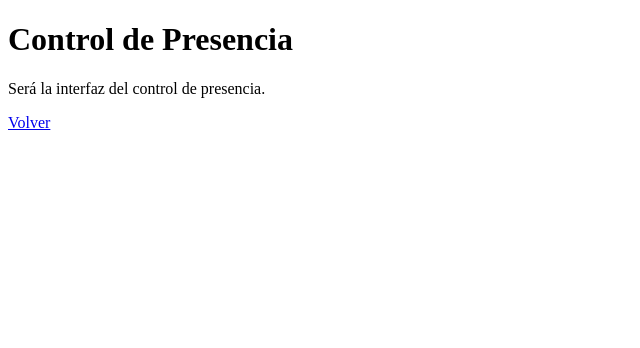
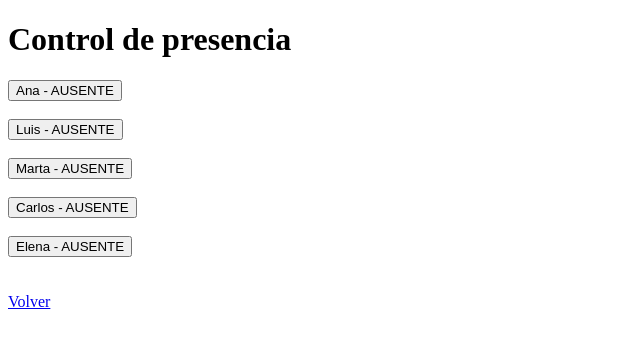
Before and after one commit to ElbaCalvo/proyecto_guardias, a Flask app: page /presencia in a window 1280 px wide. Shown: the top 348 px of the page, without its empty margins (0-640 px from the left). Run offline with Flask 3, Linux system fonts and the light colour scheme.

Commit message:
Primeras pruebas para la interfaz web del control de presencia

```diff
--- a/app.py
+++ b/app.py
@@ -14,9 +14,18 @@
     }
 }
 
-# Contadores simulados
+# Contadores (simulados)
 guardias_acumuladas = {}
 guardias_semana = {}
+
+# Profesores con estado de presencia (simulados)
+profesores = [
+    {"nombre": "Ana", "presente": False},
+    {"nombre": "Luis", "presente": False},
+    {"nombre": "Marta", "presente": False},
+    {"nombre": "Carlos", "presente": False},
+    {"nombre": "Elena", "presente": False},
+]
 
 @app.route("/")
 def index():
@@ -39,8 +48,19 @@
 
 @app.route("/presencia")
 def vista_presencia():
-    return render_template("presencia.html")
+    return render_template("presencia.html", profesores=profesores)
 
+# Toggle presencia (simula RFID / huella / etc.)
+@app.route("/toggle_presencia", methods=["POST"])
+def toggle_presencia():
+    nombre = request.form["nombre"]
+
+    for p in profesores:
+        if p["nombre"] == nombre:
+            p["presente"] = not p["presente"]  # cambia estado
+            break
+
+    return redirect(url_for("vista_presencia"))
 
 if __name__ == "__main__":
     app.run(debug=True)
--- a/templates/presencia.html
+++ b/templates/presencia.html
@@ -1,11 +1,35 @@
 <!DOCTYPE html>
 <html>
 <head>
-    <title>Presencia</title>
+    <title>Control de presencia</title>
 </head>
+
 <body>
-    <h1>Control de Presencia</h1>
-    <p>Será la interfaz del control de presencia.</p>
-    <a href="/">Volver</a>
+
+<h1>Control de presencia</h1>
+
+{% for p in profesores %}
+
+    <form method="POST" action="/toggle_presencia">
+        <input type="hidden" name="nombre" value="{{ p.nombre }}">
+
+        <button type="submit">
+            {{ p.nombre }}
+
+            {% if p.presente %}
+                - PRESENTE
+            {% else %}
+                - AUSENTE
+            {% endif %}
+        </button>
+    </form>
+
+    <br>
+
+{% endfor %}
+
+<br>
+<a href="/">Volver</a>
+
 </body>
 </html>
```
